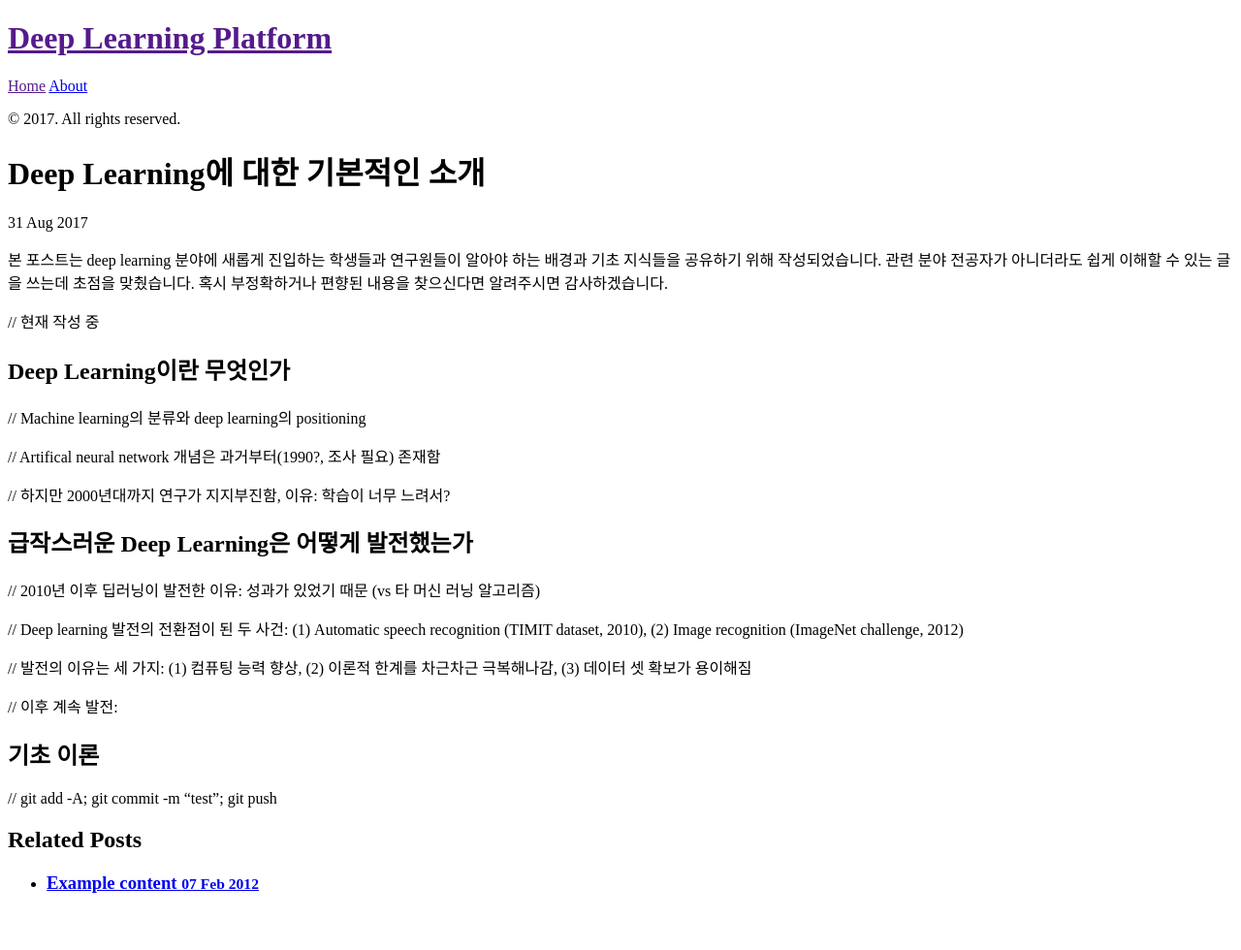
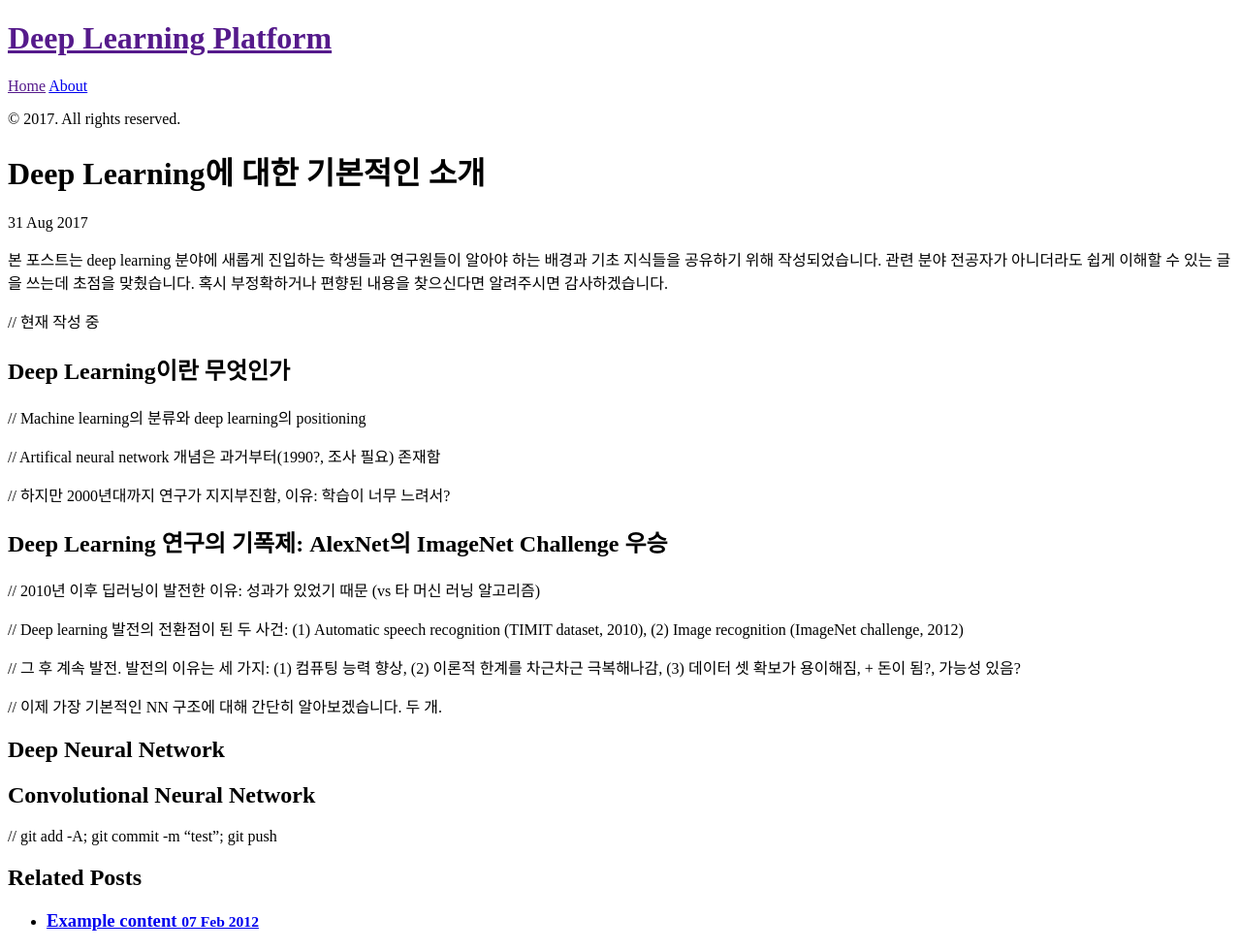
Before and after one commit to shnoh171/shnoh171.github.io, a Jekyll site: the page built from _posts/2017-08-31-introduction-to-deep-learning.md, in a window 1280 px wide. Shown: the whole page at 97% size. Built offline with Jekyll 4.4.1, drawn with Linux system fonts in a browser that asks for light colours; Markdown is read by kramdown in place of the engine named in the settings; before the commit the page ends 941 px from its top, so only the background shows below that.

Commit message:
Introduction to deep learning

```diff
--- a/_posts/2017-08-31-introduction-to-deep-learning.md
+++ b/_posts/2017-08-31-introduction-to-deep-learning.md
@@ -17,17 +17,22 @@ categories:
 
 // 하지만 2000년대까지 연구가 지지부진함, 이유: 학습이 너무 느려서?
 
-## 급작스러운 Deep Learning은 어떻게 발전했는가
+## Deep Learning 연구의 기폭제: AlexNet의 ImageNet Challenge 우승
 
 // 2010년 이후 딥러닝이 발전한 이유: 성과가 있었기 때문 (vs 타 머신 러닝 알고리즘)
 
 // Deep learning 발전의 전환점이 된 두 사건: (1) Automatic speech recognition (TIMIT dataset, 2010), (2) Image recognition (ImageNet challenge, 2012)
 
-// 발전의 이유는 세 가지: (1) 컴퓨팅 능력 향상, (2) 이론적 한계를 차근차근 극복해나감, (3) 데이터 셋 확보가 용이해짐
+// 그 후 계속 발전. 발전의 이유는 세 가지: (1) 컴퓨팅 능력 향상, (2) 이론적 한계를 차근차근 극복해나감, (3) 데이터 셋 확보가 용이해짐, + 돈이 됨?, 가능성 있음?
 
-// 이후 계속 발전:
+// 이제 가장 기본적인 NN 구조에 대해 간단히 알아보겠습니다. 두 개.
 
-## 기초 이론
+## Deep Neural Network
+
+
+## Convolutional Neural Network
+
+
 
 
 
```
